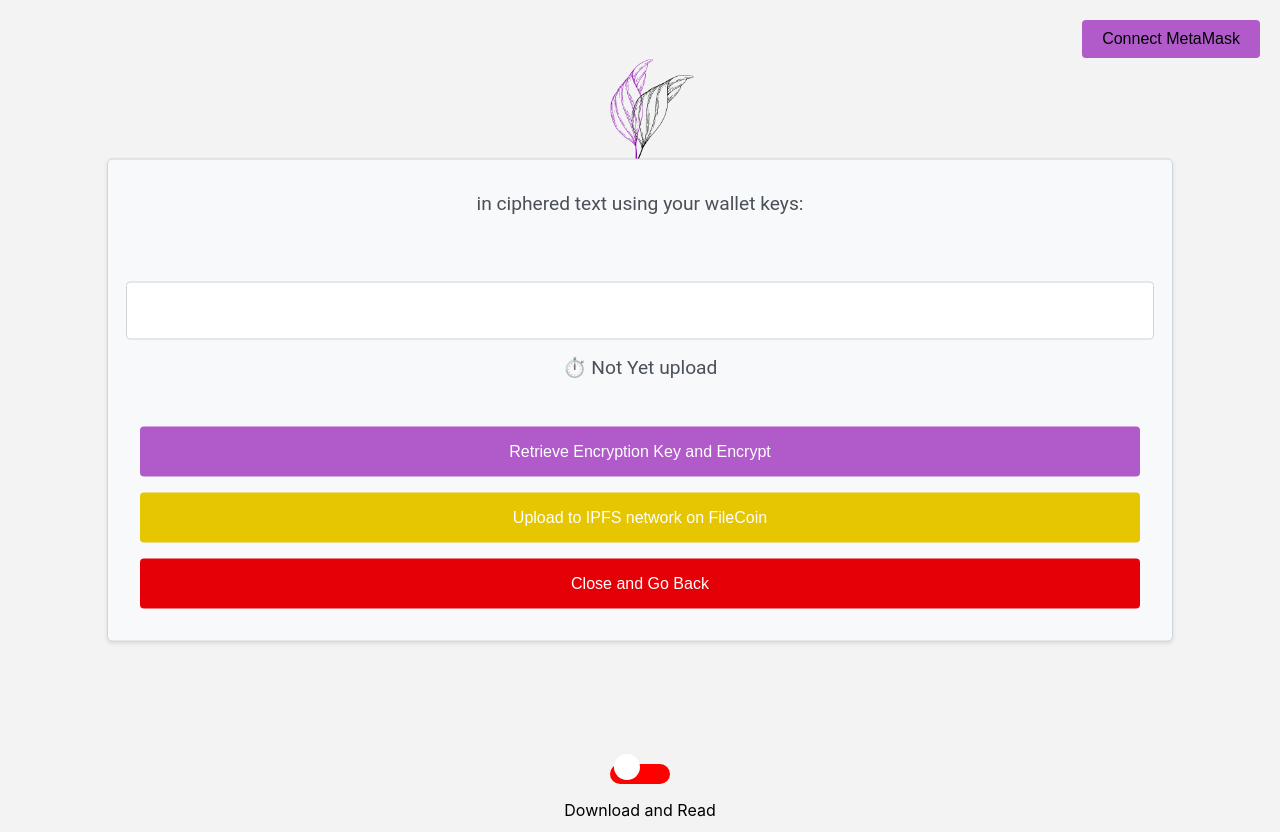
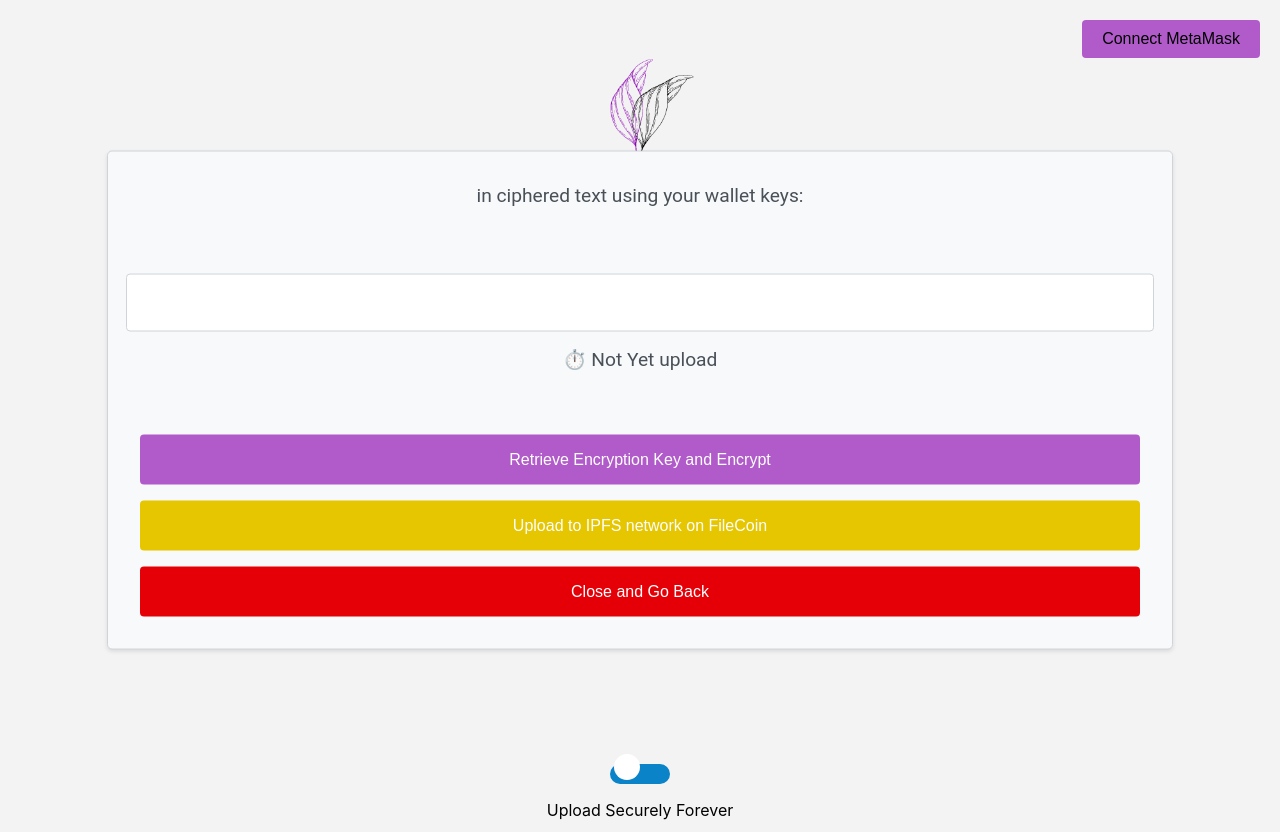
Before and after one commit to pofty/LucidLeaf, a React (Create React App) app in the folder frontend/: page / in a window 1280 px wide. Both pictures are taken after a click on the button "Journal". Built offline with nearby package versions, Linux system fonts and the light colour scheme.

Commit message:
improving the upload and encrypt behaviour

```diff
--- a/frontend/src/InputButton.js
+++ b/frontend/src/InputButton.js
@@ -11,7 +11,9 @@ function InputBox({ onClose }) {
     const [ipfsHash, setIpfsHash] = useState('');
     const [encryptButtonText, setEncryptButtonText] = useState('Retrieve Encryption Key and Encrypt');
     const [uploadButtonText, setUploadButtonText] = useState('Upload to IPFS network on FileCoin');
-    const [isIpfsLinkVisable, setIpfsLinkVisibility] = useState(false);
+    const [isIpfsLinkVisible, setIpfsLinkVisibility] = useState(false);
+    const [isIpfsLinkVisibleViaCloudFlare, setIpfsLinkVisibilityViaCloudFlare] = useState(false);
+
     const [isEncryptedAlreadyDone, setIsEncryptedAlreadyDone] = useState(false);
     const [isAlreadyUploaded, setIsAlreadyUploaded] = useState(false);
 
@@ -24,9 +26,10 @@ function InputBox({ onClose }) {
     };
 
     const updateUploadStatus = (newValue) => {
-        setUploadStatus("✅ Uploaded");
+        setUploadStatus("✅ Entry Registered Successfully");
         setIpfsHash(newValue.toString());
         setIpfsLinkVisibility(true);
+        setIpfsLinkVisibilityViaCloudFlare(true)
     };
 
     const handleSubmit = async event => {
@@ -55,11 +58,15 @@ return (
             <textarea value={inputValue} onChange={handleChange}/>
             <label>{uploadStatus}</label>
             <a href={`https://gateway.lighthouse.storage/ipfs/${ipfsHash}`} target="_blank" rel="noopener noreferrer">
-{isIpfsLinkVisable && <label>{`https://gateway.lighthouse.storage/ipfs/${ipfsHash}`}</label>}              </a>
-        <div className="button-group">
-            <button type="submit" disabled={isEncryptedAlreadyDone} >{encryptButtonText}</button>
-            <button type="upload" disabled={isAlreadyUploaded} onClick={handleUpload}>{uploadButtonText} </button>
-            <button type="close" onClick={onClose}>Close and Go Back</button>
+                {isIpfsLinkVisible &&
+                    <label>{`https://gateway.lighthouse.storage/ipfs/${ipfsHash}`}</label>}              </a>
+            <a href={`https://cloudflare-ipfs.com/ipfs/${ipfsHash}`} target="_blank" rel="noopener noreferrer">
+                {isIpfsLinkVisibleViaCloudFlare &&
+                    <label>{`https://cloudflare-ipfs.com/ipfs/${ipfsHash}`}</label>}              </a>
+            <div className="button-group">
+                <button type="submit" disabled={isEncryptedAlreadyDone}>{encryptButtonText}</button>
+                <button type="upload" disabled={isAlreadyUploaded} onClick={handleUpload}>{uploadButtonText} </button>
+                <button type="close" onClick={onClose}>Close and Go Back</button>
 
             </div>
         </form>
@@ -72,7 +79,8 @@ export default function InputButton() {
 
     return (
         <div className="Journal">
-            {showInputBox ? <InputBox onClose={() => setShowInputBox(false)} /> : <button type="journal" onClick={() => setShowInputBox(true)}>Journal</button>}
+            {showInputBox ? <InputBox onClose={() => setShowInputBox(false)}/> :
+                <button type="journal" onClick={() => setShowInputBox(true)}>Journal</button>}
         </div>
     );
 }
--- a/frontend/src/Messages.js
+++ b/frontend/src/Messages.js
@@ -1,13 +1,19 @@
 import React, { useState } from 'react';
 import './Messages.css';
 import { JournalType } from './constants/JournalType.js';
+import DisplayRecords from './DisplayRecords.js';
 
 function Messages() {
     const [selectedType, setSelectedType] = useState('');
+    const [journalRecords, setJournalRecords] = useState([]); // Add a state variable for the journal records
 
     const handleChange = (event) => {
         setSelectedType(event.target.value);
     };
+
+    const getRecords = () => {
+
+    }
 
     return (
         <div className="Container">
@@ -23,6 +29,7 @@ function Messages() {
                 </select>
             </div>
             <button className="GetRecords">Get Records</button>
+            <DisplayRecords numberOfRectangles={journalRecords.length} /> {/* Use DisplayRecords here */}
         </div>
     );
 }
--- a/frontend/src/Switch.css
+++ b/frontend/src/Switch.css
@@ -27,7 +27,7 @@
   left: 0;
   right: 0;
   bottom: 0;
-  background-color: red;
+  background-color: #0a83c9;
   transition: .4s;
   border-radius: 34px;
 }
--- a/frontend/src/SwitchView.js
+++ b/frontend/src/SwitchView.js
@@ -18,7 +18,7 @@ const SwitchView = ({ switchText }) => {
         <input type="checkbox" onClick={toggleComponent} />
         <span className="Slider"></span>
       </label>
-      <p>{switchState ? "Upload Securely Forever" : "Download and Read"}</p> {/* Display different text based on the switch state */}
+      <p>{switchState ? "Download and Read" : "Upload Securely Forever"}</p> {/* Display different text based on the switch state */}
       {showInputButton ? <InputButton /> : <Messages />}
     </div>
   );
```
Also changed, not shown: 1 other file (tests, documents, lock files or other folders).
